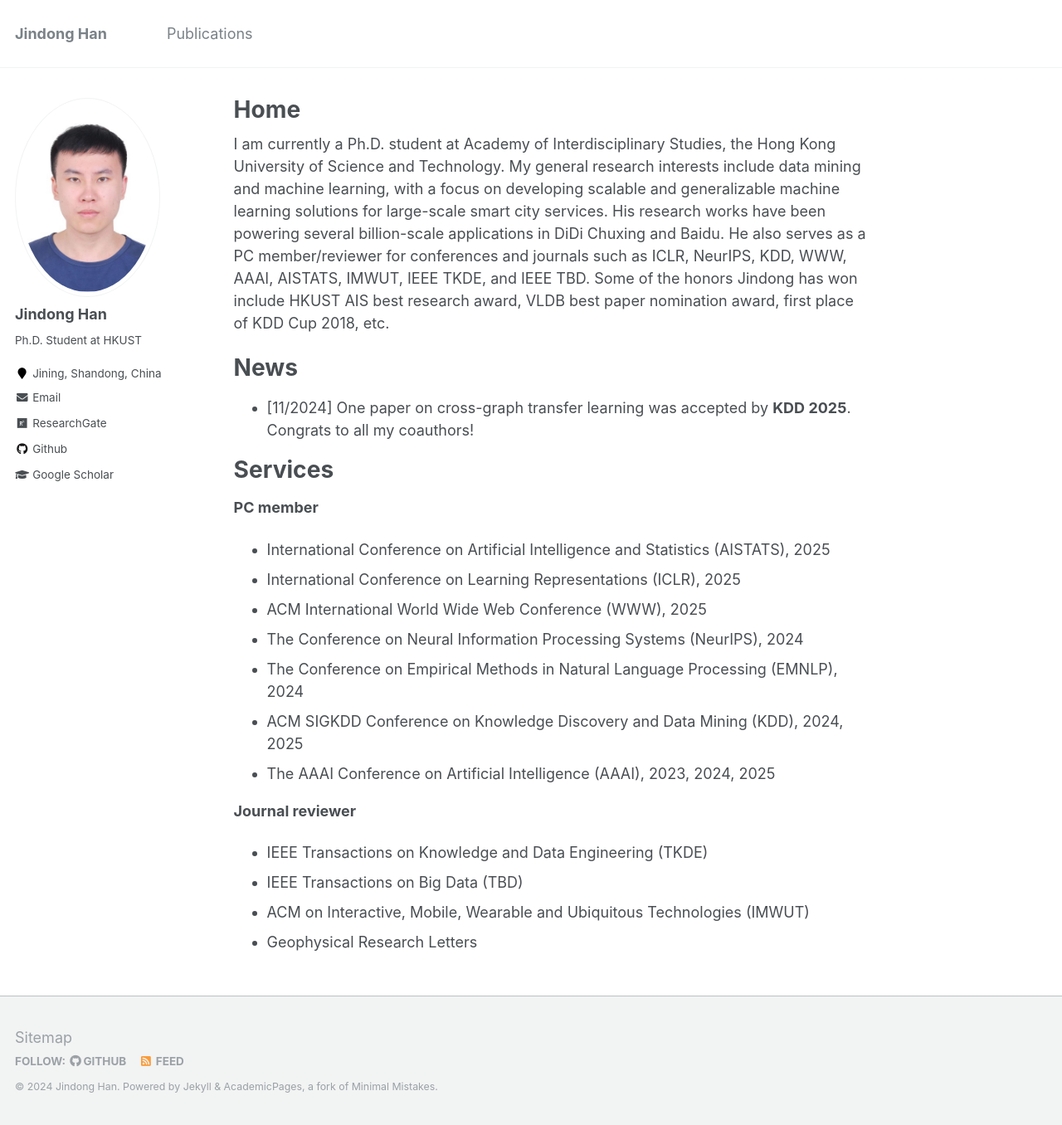
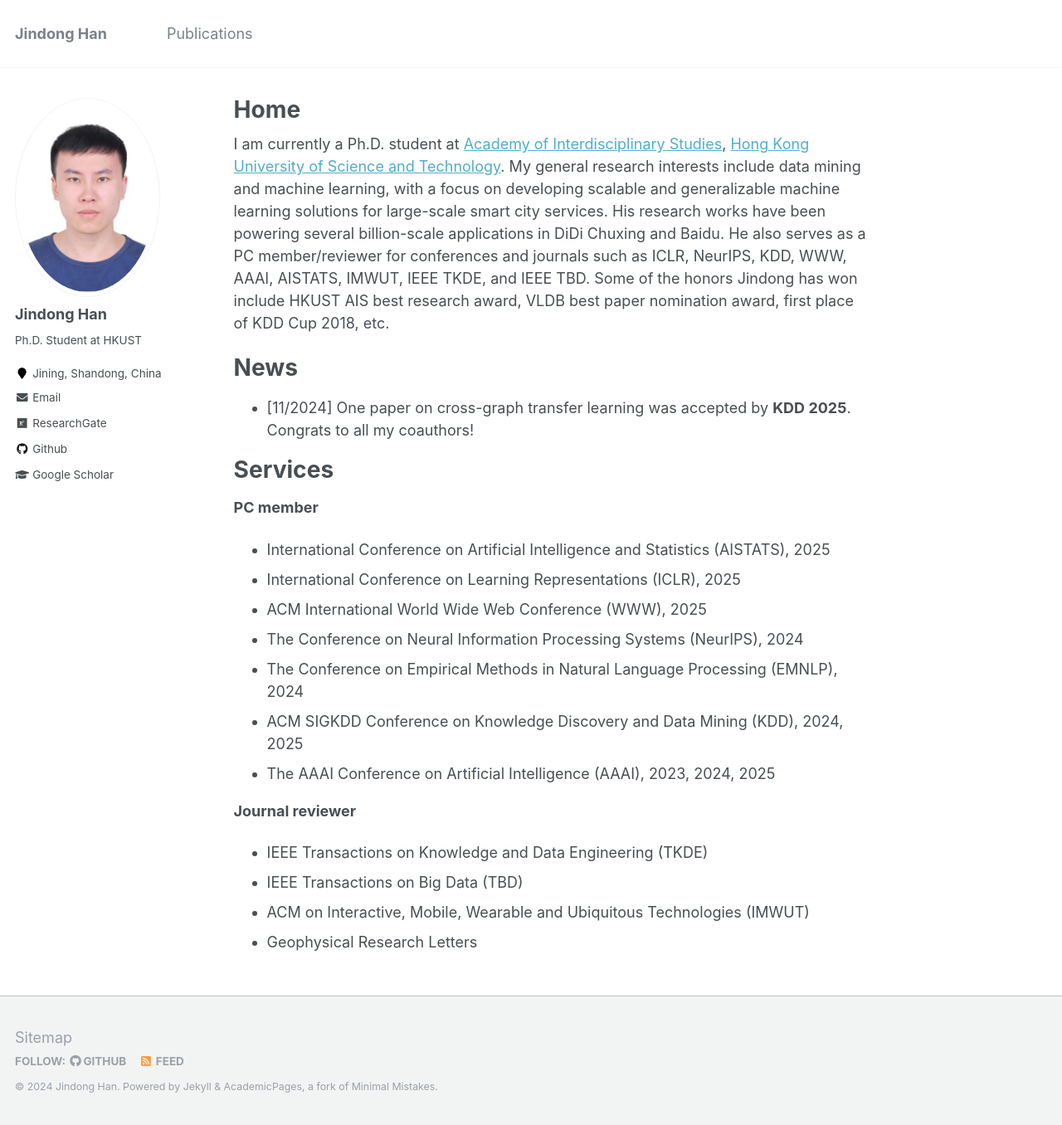
Before and after one commit to jhanao-hkust/jhanao-hkust.github.io, a Jekyll site: the page built from _pages/about.md, in a window 1280 px wide and 1356 px high. Shown: the whole window at 83% size. Built offline with Jekyll 4.4.1, drawn with Linux system fonts in a browser that asks for light colours.

Commit message:
Update about.md

```diff
--- a/_pages/about.md
+++ b/_pages/about.md
@@ -8,7 +8,7 @@ redirect_from:
   - /about.html
 ---
 
-I am currently a Ph.D. student at Academy of Interdisciplinary Studies, the Hong Kong University of Science and Technology. My general research interests include data mining and machine learning, with a focus on developing scalable and generalizable machine learning solutions for large-scale smart city services. His research works have been powering several billion-scale applications in DiDi Chuxing and Baidu. He also serves as a PC member/reviewer for conferences and journals such as ICLR, NeurIPS, KDD, WWW, AAAI, AISTATS, IMWUT, IEEE TKDE, and IEEE TBD. Some of the honors Jindong has won include HKUST AIS best research award, VLDB best paper nomination award, first place of KDD Cup 2018, etc.
+I am currently a Ph.D. student at [Academy of Interdisciplinary Studies](https://ais.hkust.edu.hk/), [Hong Kong University of Science and Technology](https://hkust.edu.hk/). My general research interests include data mining and machine learning, with a focus on developing scalable and generalizable machine learning solutions for large-scale smart city services. His research works have been powering several billion-scale applications in DiDi Chuxing and Baidu. He also serves as a PC member/reviewer for conferences and journals such as ICLR, NeurIPS, KDD, WWW, AAAI, AISTATS, IMWUT, IEEE TKDE, and IEEE TBD. Some of the honors Jindong has won include HKUST AIS best research award, VLDB best paper nomination award, first place of KDD Cup 2018, etc.
 
 # News
 
```
